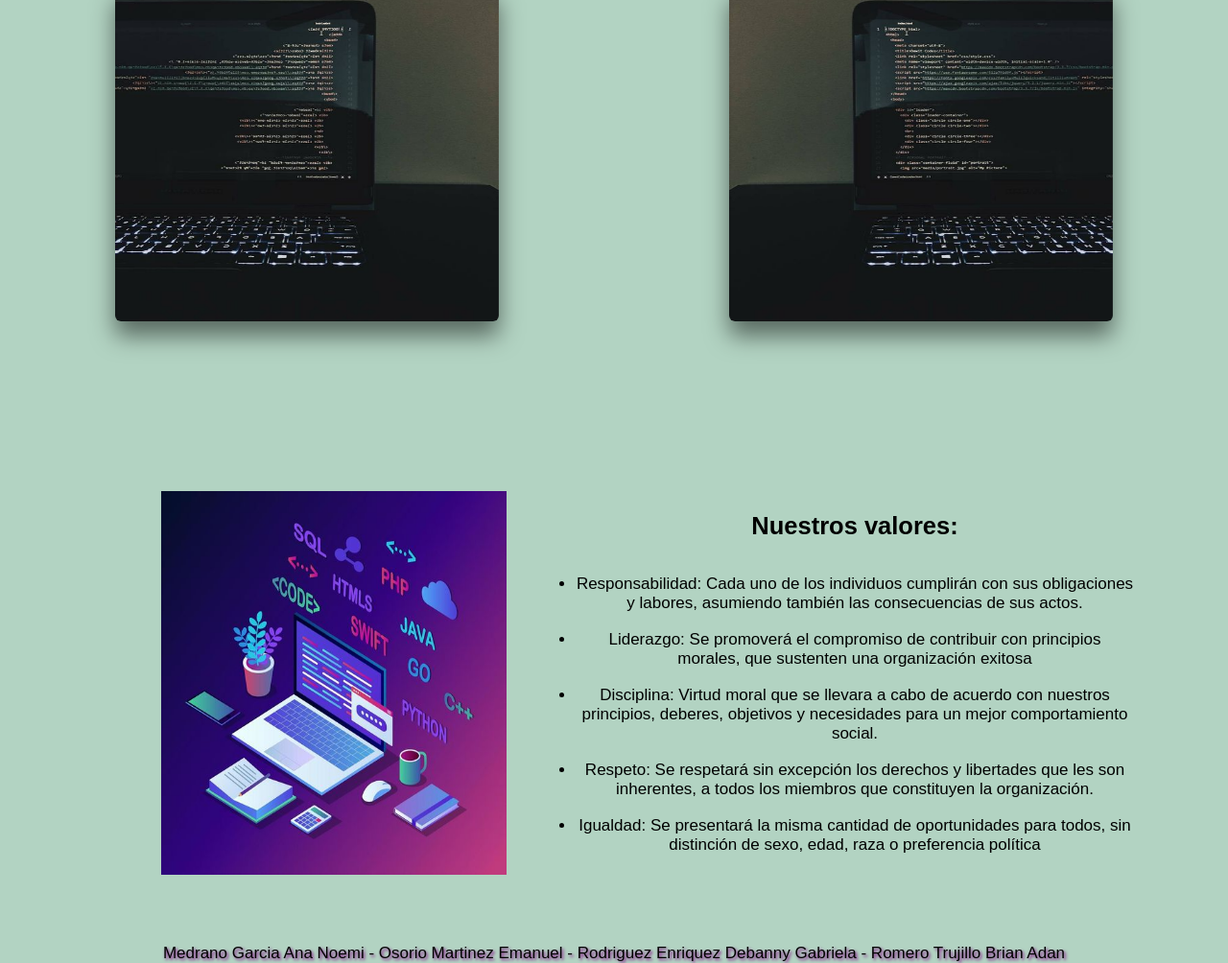
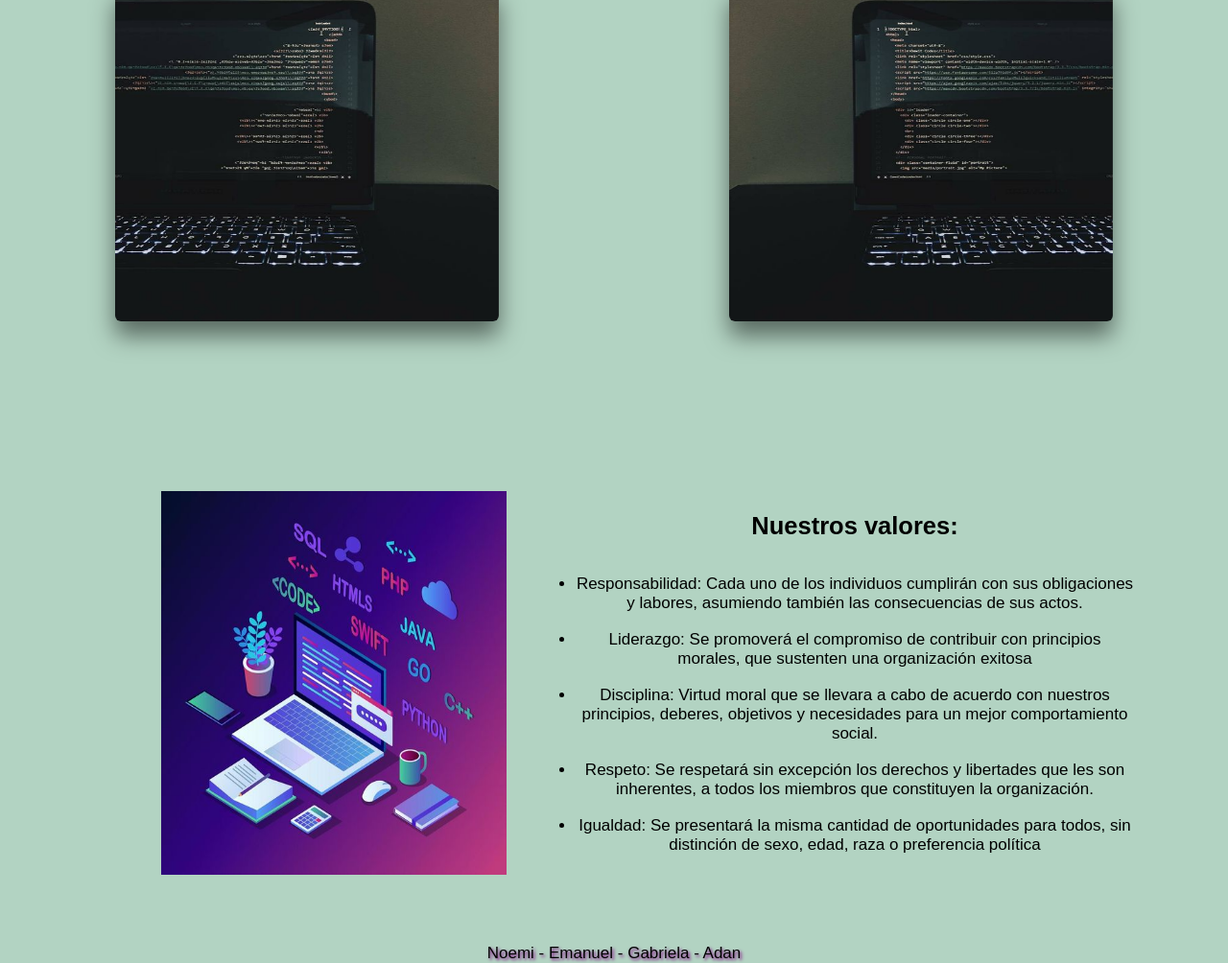
Before and after one commit to Technoswamp/technoswamp1, a plain HTML site: page index.html in a window 1280 px wide. Shown: the part 778-1782 px from the top of the page at 96% size. Drawn offline with Linux system fonts and the light colour scheme.

Commit message:
Sin apellidos

```diff
--- a/index.html
+++ b/index.html
@@ -87,6 +87,6 @@
               </table></center>
 
         </div>
-        <footer class="letra2", align="center"> Medrano Garcia Ana Noemi    - Osorio Martinez Emanuel - Rodriguez Enriquez Debanny Gabriela - Romero Trujillo Brian Adan </footer>
+        <footer class="letra2", align="center"> Noemi    - Emanuel - Gabriela - Adan </footer>
     </body>
 </html>
```
